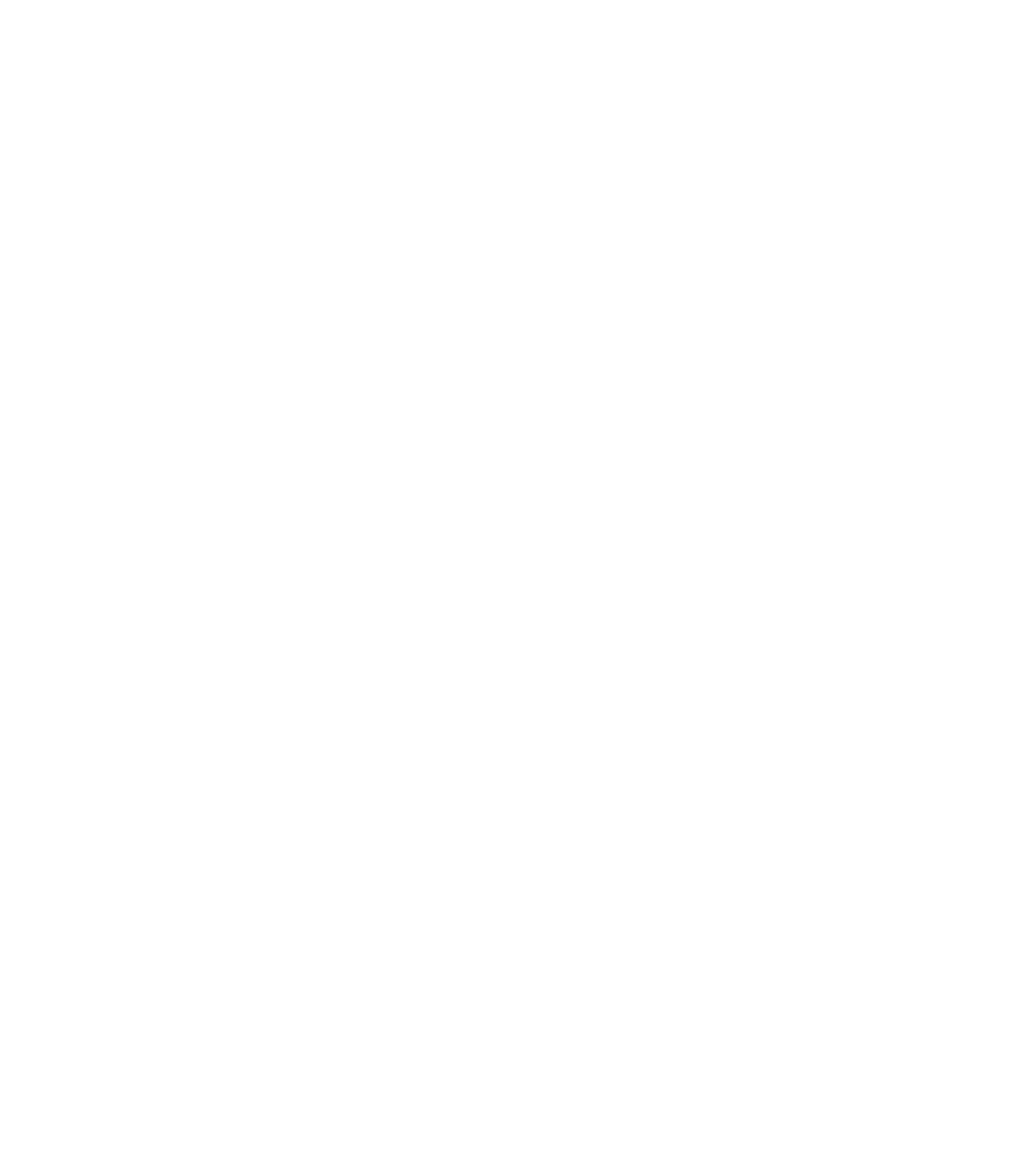
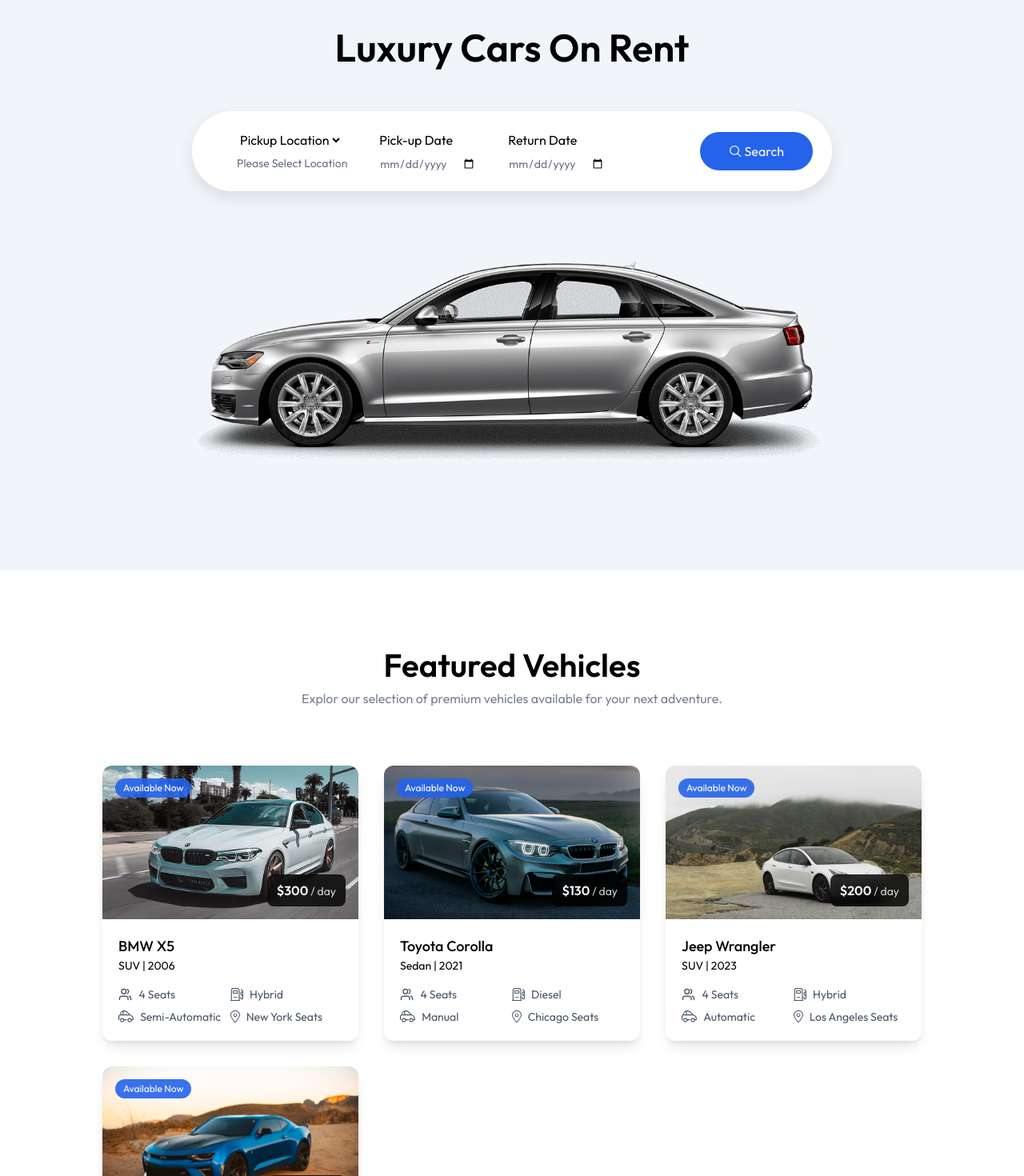
Before and after one commit to Kalpesh-Parmar-0/CarRental, a React (Vite) app in the folder client/: page / in a window 1280 px wide. Shown: the part 160-1630 px from the top of the page at 80% size. Before the commit the page ends 800 px from the top, so only its background shows below. Built offline with nearby package versions, Linux system fonts and the light colour scheme.

Commit message:
Featured Section added on Home page which contains cards of cars

```diff
--- a/client/src/App.jsx
+++ b/client/src/App.jsx
@@ -1,6 +1,10 @@
 import React, { useState } from 'react'
 import Navbar from './components/Navbar'
-import { useLocation } from 'react-router-dom'
+import { Route, Routes, useLocation } from 'react-router-dom'
+import Home from './pages/Home'
+import CarDetails from './pages/CarDetails'
+import Cars from './pages/Cars'
+import MyBookings from './pages/MyBookings'
 
 const App = () => {
 
@@ -10,6 +14,13 @@
   return (
     <>
       {!isOwnerPath && <Navbar setShowLogin={setShowLogin}/>}
+
+      <Routes>
+        <Route path='/' element={<Home />} />
+        <Route path='/car-details/:id' element={<CarDetails />} />
+        <Route path='/cars' element={<Cars />} />
+        <Route path='/my-bookings' element={<MyBookings />} />
+      </Routes>
     </>
   )
 }
--- /dev/null
+++ b/client/src/components/CarCard.jsx
@@ -0,0 +1,52 @@
+import React from 'react'
+import { assets } from '../assets/assets'
+
+const CarCard = ({car}) => {
+
+    const currency = import.meta.env.VITE_CURRENCY
+
+  return (
+    <div className='group rounded-xl overflow-hidden shadow-lg hover:-translate-y-1 transition-all duration-500 cursor-pointer'>
+        <div className='relative h-48 overflow-hidden'>
+            <img src={car.image} alt="car image" className='w-full h-full object-cover transition-transform duration-500 group-hover:scale-105'/>
+
+            {car.isAvaliable && <p className='absolute top-4 left-4 bg-primary/90 text-white text-xs px-2.5 py-1 rounded-full'>Available Now</p>}
+
+            <div className='absolute bottom-4 right-4 bg-black/80 backdrop-blur-sm text-white px-3 py-2 rounded-lg'>
+                <span className='font-semibold'>{currency}{car.pricePerDay}</span>
+                <span className='text-sm text-white/80'> / day</span>
+            </div>
+        </div>
+
+        <div className='p-4 sm:p-5'>
+            <div className='flex justify-between items-start mb-2'>
+                <div>
+                    <h3 className='text-lg font-medium'>{car.brand} {car.model}</h3>
+                    <p className='text-muted-foreground text-sm'>{car.category} | {car.year}</p>
+                </div>
+            </div>
+            <div className='mt-4 grid grid-cols-2 gap-y-2 text-gray-600'>
+                <div className='flex items-center text-sm text-muted-foregroud'>
+                    <img src={assets.users_icon} alt="" className='h-4 mr-2'/>
+                    <span>{car.seating_capacity} Seats</span>
+                </div>
+                <div className='flex items-center text-sm text-muted-foregroud'>
+                    <img src={assets.fuel_icon} alt="" className='h-4 mr-2'/>
+                    <span>{car.fuel_type}</span>
+                </div>
+                <div className='flex items-center text-sm text-muted-foregroud'>
+                    <img src={assets.car_icon} alt="" className='h-4 mr-2'/>
+                    <span>{car.transmission}</span>
+                </div>
+                <div className='flex items-center text-sm text-muted-foregroud'>
+                    <img src={assets.location_icon} alt="" className='h-4 mr-2'/>
+                    <span>{car.location} Seats</span>
+                </div>
+            </div>
+        </div>
+
+    </div>
+  )
+}
+
+export default CarCard
--- /dev/null
+++ b/client/src/components/FeaturedSection.jsx
@@ -0,0 +1,37 @@
+import React from 'react'
+import Title from './Title'
+import { assets, dummyCarData } from '../assets/assets'
+import CarCard from './CarCard'
+import { useNavigate } from 'react-router-dom'
+
+const FeaturedSection = () => {
+
+    const navigate = useNavigate()
+
+  return (
+    <div className='flex flex-col items-center py-24 px-6 md:px-16 lg:px-24 xl:px-32'>
+      <div>
+        <Title title='Featured Vehicles' subTitle='Explor our selection of premium vehicles available for your next adventure.'/>
+      </div>
+
+      <div className='grid grid-cols-1 sm:grid-cols-2 lg:grid-cols-3 gap-8 mt-18'>
+        {
+            dummyCarData.slice(0,6).map((car)=> (
+                <div key={car._id}>
+                    <CarCard car={car}/>
+                </div>
+            ))
+        }
+      </div>
+
+      <button onClick={()=> {
+        navigate('/cars'); scrollTo(0,0)
+      }}
+       className='flex items-center justify-center gap-2 px-6 py-2 border border-borderColor hover:bg-gray-50 rounded-md mt-18 cursor-pointer'>
+        Explore all cars <img src={assets.arrow_icon} alt='arrow'/>
+      </button>
+    </div>
+  )
+}
+
+export default FeaturedSection
--- /dev/null
+++ b/client/src/components/Hero.jsx
@@ -0,0 +1,42 @@
+import React, { useState } from 'react'
+import { assets, cityList } from '../assets/assets'
+
+const Hero = () => {
+
+    const [pickupLocation, setPickupLocation] = useState('')
+
+  return (
+    <div className='h-screen flex flex-col items-center justify-center gap-14 bg-light text-center'>
+      <h1 className='text-4xl md:text-5xl font-semibold'>Luxury Cars On Rent</h1>
+
+      <form className='flex flex-col md:flex-row items-start md:items-center justify-between p-6 rounded-lg md:rounded-full w-full max-w-80 md:max-w-200 bg-white shadow-[0px_8px_20px_rgba(0,0,0,0.1)]'>
+
+        <div className='flex flex-col md:flex-row items-start md:items-center gap-10 min-md:ml-8'>
+            <div className='flex flex-col items-start gap-2'>
+                <select required value={pickupLocation} onChange={(e)=> setPickupLocation(e.target.value)}>
+                    <option value="">Pickup Location</option>
+                    {cityList.map((city)=> <option key={city} value={city}>{city}</option>)}
+                </select>
+                <p className='px-1- text-sm text-gray-500'>{pickupLocation ? pickupLocation : 'Please Select Location'}</p>
+            </div>
+            <div className='flex flex-col items-start gap-2'>
+                <label htmlFor="pickup-date">Pick-up Date</label>
+                <input type="date" id="pickup-date" min={new Date().toISOString().split('T')[0]} className='text-sm text-gray-500' required/>
+            </div>
+            <div className='flex flex-col items-start gap-2'>
+                <label htmlFor="return-date">Return Date</label>
+                <input type="date" id="return-date" min={new Date().toISOString().split('T')[0]} className='text-sm text-gray-500' required/>
+            </div>
+        </div>
+        <button className='flex items-center justify-center gap-1 px-9 py-3 max-sm:mt-4 bg-primary hover:bg-primary-dull text-white rounded-full cursor-pointer'>
+            <img src={assets.search_icon} alt="search" className='brightness-300'/>
+            Search
+        </button>
+      </form>
+
+      <img src={assets.main_car} alt="car" className='max-h-74'/>
+    </div>
+  )
+}
+
+export default Hero
--- /dev/null
+++ b/client/src/components/Title.jsx
@@ -0,0 +1,12 @@
+import React from 'react'
+
+const Title = ({title, subTitle, align}) => {
+  return (
+    <div className={`flex flex-col justify-center items-center text-center ${align === "left" && "md:items-start md:text-left"}`}>
+      <h1 className='font-semibold text-4xl md:text-[40px]'>{title}</h1>
+      <p className='text-sm md:text-base text-gray-500/90 mt-2 max-w--156'>{subTitle}</p>
+    </div>
+  )
+}
+
+export default Title
--- /dev/null
+++ b/client/src/pages/CarDetails.jsx
@@ -0,0 +1,11 @@
+import React from 'react'
+
+const CarDetails = () => {
+  return (
+    <div>
+
+    </div>
+  )
+}
+
+export default CarDetails
--- /dev/null
+++ b/client/src/pages/Cars.jsx
@@ -0,0 +1,11 @@
+import React from 'react'
+
+const Cars = () => {
+  return (
+    <div>
+
+    </div>
+  )
+}
+
+export default Cars
--- a/client/src/pages/Home.jsx
+++ b/client/src/pages/Home.jsx
@@ -0,0 +1,14 @@
+import React from 'react'
+import Hero from '../components/Hero'
+import FeaturedSection from '../components/FeaturedSection'
+
+const Home = () => {
+  return (
+    <>
+      <Hero />
+      <FeaturedSection />
+    </>
+  )
+}
+
+export default Home
--- /dev/null
+++ b/client/src/pages/MyBookings.jsx
@@ -0,0 +1,11 @@
+import React from 'react'
+
+const MyBookings = () => {
+  return (
+    <div>
+
+    </div>
+  )
+}
+
+export default MyBookings
```
Also changed, not shown: 1 other file (tests, documents, lock files or other folders).
